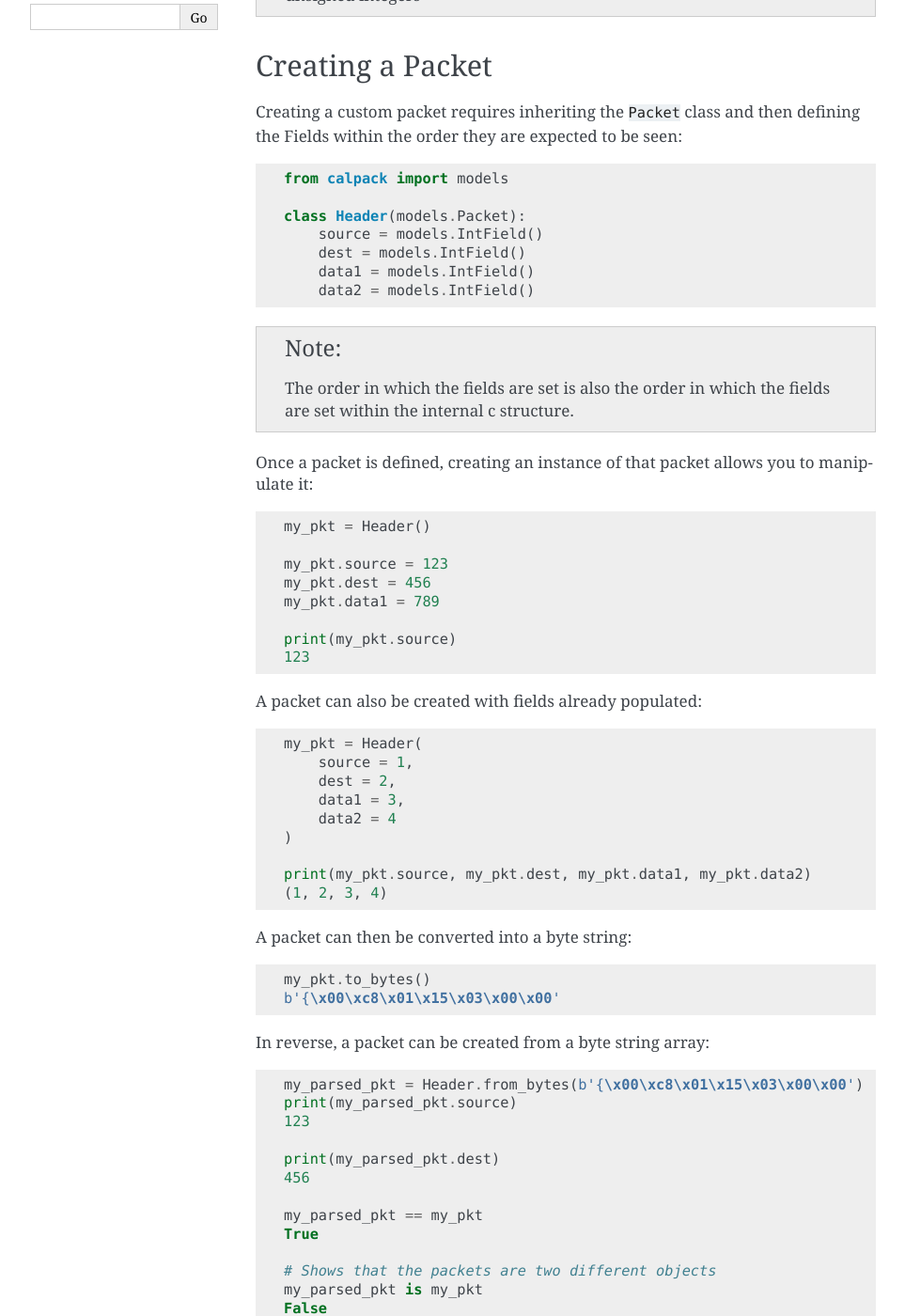
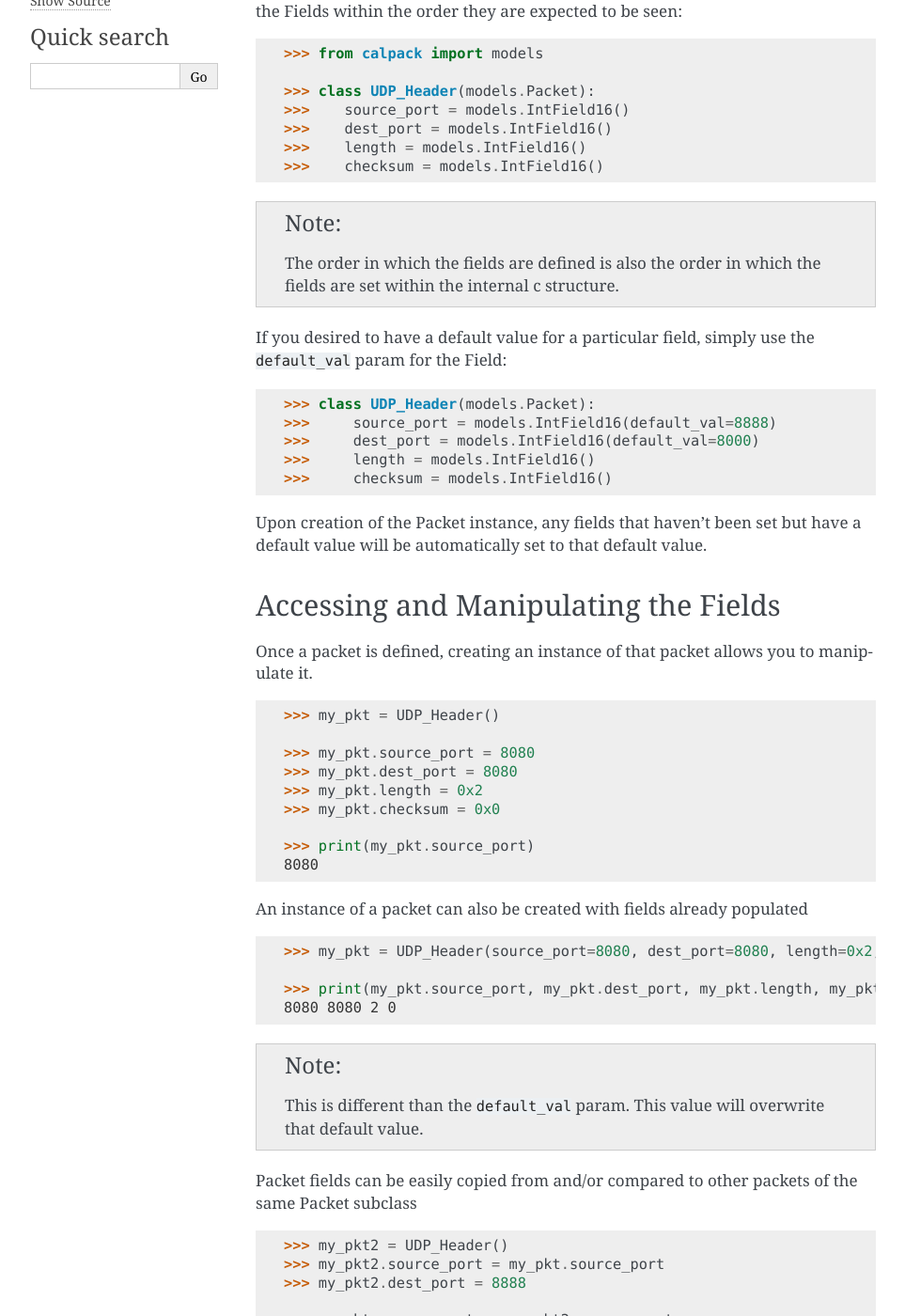
Before and after one commit to KronoSKoderS/CalPack, a Sphinx documentation site: the page built from docs/user/packets_basics_doc.rst, in a window 1280 px wide and 1400 px high, scrolled down 265 px. Shown: the whole window at 94% size, without its empty margins (148-1111 px from the left). Built offline with Sphinx 7.4.7, drawn with Linux system fonts in a browser that asks for light colours; some of the changed text lies outside the part shown.

Commit message:
updating documentation

```diff
--- a/docs/user/packets_basics_doc.rst
+++ b/docs/user/packets_basics_doc.rst
@@ -1,98 +1,141 @@
 Packet Basics
 =============
+
+.. testsetup:: basic, bytes
+
+    from calpack import models
+
+    class UDP_Header(models.Packet):
+        source_port = models.IntField16()
+        dest_port = models.IntField16()
+        length = models.IntField16()
+        checksum = models.IntField16()
+
+    my_pkt = UDP_Header(
+        source_port = 8080,
+        dest_port = 8080,
+        length = 0x2,
+        checksum = 0x0
+    )
+
 In this section we cover the basics of how to create a packet and manipulate it contents.
-
-.. todo:: explain differences between python 2 and python 3 ctypes exporting of unsigned integers
 
 Creating a Packet
 -----------------
 Creating a custom packet requires inheriting the :code:`Packet` class and then defining the Fields within the order
 they are expected to be seen::
 
-    from calpack import models
+    >>> from calpack import models
 
-    class Header(models.Packet):
-        source = models.IntField()
-        dest = models.IntField()
-        data1 = models.IntField()
-        data2 = models.IntField()
+    >>> class UDP_Header(models.Packet):
+    >>>    source_port = models.IntField16()
+    >>>    dest_port = models.IntField16()
+    >>>    length = models.IntField16()
+    >>>    checksum = models.IntField16()
 
-.. Note:: The order in which the fields are set is also the order in which the fields are set within the internal c
+.. Note:: The order in which the fields are defined is also the order in which the fields are set within the internal c
           structure.
 
-Once a packet is defined, creating an instance of that packet allows you to manipulate it::
+If you desired to have a default value for a particular field, simply use the :code:`default_val` param for the Field::
 
-    my_pkt = Header()
+    >>> class UDP_Header(models.Packet):
+    >>>     source_port = models.IntField16(default_val=8888)
+    >>>     dest_port = models.IntField16(default_val=8000)
+    >>>     length = models.IntField16()
+    >>>     checksum = models.IntField16()
 
-    my_pkt.source = 123
-    my_pkt.dest = 456
-    my_pkt.data1 = 789
+Upon creation of the Packet instance, any fields that haven't been set but have a default value will be automatically set
+to that default value.
 
-    print(my_pkt.source)
-    123
+Accessing and Manipulating the Fields
+-------------------------------------
 
-A packet can also be created with fields already populated::
+Once a packet is defined, creating an instance of that packet allows you to manipulate it.
 
-    my_pkt = Header(
-        source = 1,
-        dest = 2,
-        data1 = 3,
-        data2 = 4
-    )
+.. doctest:: basic
 
-    print(my_pkt.source, my_pkt.dest, my_pkt.data1, my_pkt.data2)
-    (1, 2, 3, 4)
+    >>> my_pkt = UDP_Header()
 
-A packet can then be converted into a byte string::
+    >>> my_pkt.source_port = 8080
+    >>> my_pkt.dest_port = 8080
+    >>> my_pkt.length = 0x2
+    >>> my_pkt.checksum = 0x0
 
-    my_pkt.to_bytes()
-    b'{\x00\xc8\x01\x15\x03\x00\x00'
+    >>> print(my_pkt.source_port)
+    8080
 
-In reverse, a packet can be created from a byte string array::
+An instance of a packet can also be created with fields already populated
 
-    my_parsed_pkt = Header.from_bytes(b'{\x00\xc8\x01\x15\x03\x00\x00')
-    print(my_parsed_pkt.source)
-    123
+.. doctest:: basic
 
-    print(my_parsed_pkt.dest)
-    456
+    >>> my_pkt = UDP_Header(source_port=8080, dest_port=8080, length=0x2, checksum=0x0)
 
-    my_parsed_pkt == my_pkt
+    >>> print(my_pkt.source_port, my_pkt.dest_port, my_pkt.length, my_pkt.checksum)
+    8080 8080 2 0
+
+.. note:: This is different than the :code:`default_val` param.  This value will overwrite that default value.
+
+Packet fields can be easily copied from and/or compared to other packets of the same Packet subclass
+
+.. doctest:: basic
+
+    >>> my_pkt2 = UDP_Header()
+    >>> my_pkt2.source_port = my_pkt.source_port
+    >>> my_pkt2.dest_port = 8888
+
+    >>> my_pkt.source_port == my_pkt2.source_port
     True
 
-    # Shows that the packets are two different objects
-    my_parsed_pkt is my_pkt
+    >>> my_pkt.dest_port == my_pkt2.dest_port
     False
 
-Packet fields can be easily copied from and/or compared to other packets of the same Packet subclass::
+Packets themselves can also be compared
 
-    my_pkt2 = Header()
-    my_pkt2.source = my_pkt.source
-    my_pkt2.dest = 654
+.. doctest:: basic
 
-    my_pkt.source == my_pkt2.source
-    True
+    >>> my_pkt = UDP_Header()
+    >>> my_pkt.source_port = 123
+    >>> my_pkt.dest_port = 456
+    >>> my_pkt.length = 789
 
-    my_pkt.dest == my_pkt2.dest
+    >>> my_pkt2 = UDP_Header()
+    >>> my_pkt2.source_port = 123
+    >>> my_pkt2.dest_port = 456
+    >>> my_pkt2.length = 123
+
+    >>> my_pkt == my_pkt2
     False
 
-Packets themselves can also be compared::
-
-    my_pkt = Header()
-    my_pkt.source = 123
-    my_pkt.dest = 456
-    my_pkt.data1 = 789
-
-    my_pkt2 = Header()
-    my_pkt2.source = 123
-    my_pkt2.dest = 456
-    my_pkt2.data1 = 123
-
-    my_pkt == my_pkt2
-    False
-
-    my_pkt2.data1 = 789
-    my_pkt == my_pkt2
+    >>> my_pkt2.length = 789
+    >>> my_pkt == my_pkt2
     True
 
 .. Note:: Comparing two packets that are different classes but may have the same byte output will result in :code:`False`
+
+Packets and Byte Strings
+------------------------
+
+A packet instance can then be converted into a byte string
+
+.. doctest:: bytes
+
+    >>> my_pkt.to_bytes()
+    b'\x90\x1f\x90\x1f\x02\x00\x00\x00'
+
+In reverse, a packet can be created from a byte string array
+
+.. doctest:: bytes
+
+    >>> my_parsed_pkt = UDP_Header.from_bytes(b'\x90\x1f\x90\x1f\x02\x00\x00\x00')
+    >>> print(my_parsed_pkt.source_port)
+    8080
+
+    >>> print(my_parsed_pkt.dest_port)
+    8080
+
+    >>> my_parsed_pkt == my_pkt
+    True
+
+    >>> # Show that the packets are two different objects
+    >>> my_parsed_pkt is my_pkt
+    False
```
Also changed, not shown: docs/user/fields_builtin_doc.rst (+112 -26 lines).
